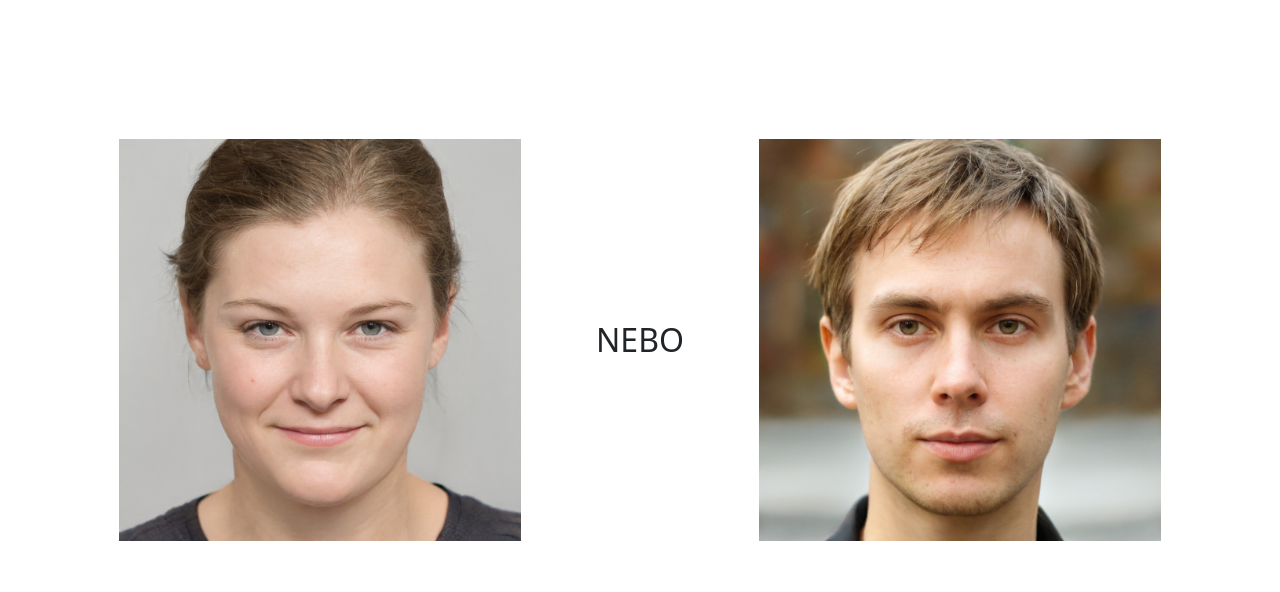
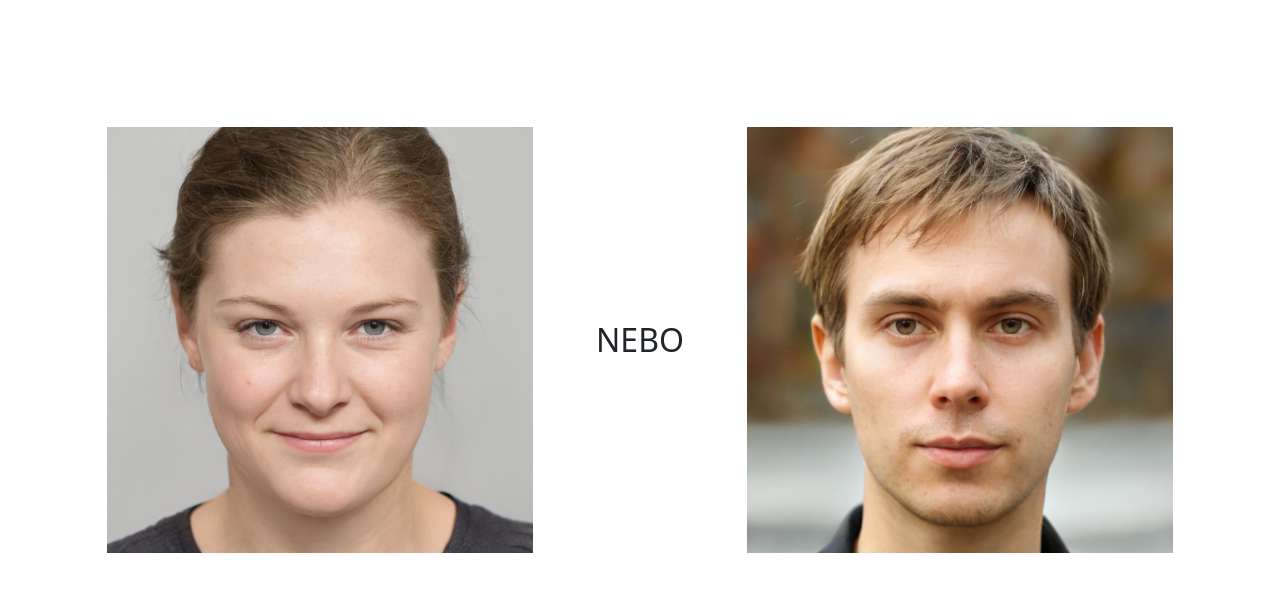
Before and after one commit to Andrej-Dunda/facemesh, a Flask app: page /index in a window 1280 px wide. Shown: the part 120-712 px from the top of the page. Run offline with Flask 2, Linux system fonts and the light colour scheme; data comes from the database, SQL or seed files in the repository; both versions use the stored data as it was after the commit.

Commit message:
bug fixes

```diff
--- a/init_foto_db.py
+++ b/init_foto_db.py
@@ -19,6 +19,9 @@ for filename in os.listdir(directory):
     if filename.endswith('.jpg'):
         # Insert the file name into the database
         cur.execute("INSERT INTO fotos (file_name) VALUES (?)", (filename,))
+        with open("files.txt", "a") as file:
+            file.write("'" + filename + "', ")
+
 
 # Commit the changes and close the connection
 connection.commit()
--- a/static/css/style.css
+++ b/static/css/style.css
@@ -16,6 +16,13 @@ main {
 
 .login-form {
   width: 35%;
+}
+
+#picture1, #picture2 {
+  border: none;
+  background: none;
+  padding: 0;
+  margin: 0;
 }
 
 @media only screen and (max-width: 992px) {
--- a/templates/index.html
+++ b/templates/index.html
@@ -9,6 +9,13 @@
 
     <title>Facemesh</title>
 
+    <script defer>
+      const disableButtonClick = (href) => {
+        document.getElementById("picture1").disabled = true;
+        document.getElementById("picture2").disabled = true;
+        window.location.href = href
+      }
+    </script>
     <link rel="stylesheet" href="{{ url_for('static', filename= 'css/style.css') }}">
     <link href="https://cdn.jsdelivr.net/npm/bootstrap@5.3.0-alpha3/dist/css/bootstrap.min.css" rel="stylesheet" integrity="sha384-KK94CHFLLe+nY2dmCWGMq91rCGa5gtU4mk92HdvYe+M/SXH301p5ILy+dN9+nJOZ" crossorigin="anonymous">
   </head>
@@ -23,15 +30,15 @@
     </header>
     <main class="container-fluid">
       <div class="row h-100 d-flex justify-content-center align-content-around">
-        <a href="{{ url_for('edit', winner_foto_id=foto1['foto_id'], loser_foto_id=foto2['foto_id']) }}" class="col-10 col-lg-4 mh-lg-45 d-flex justify-content-center align-items-center">
+        <button id="picture1" onclick="disableButtonClick(`{{ url_for('edit', winner_foto_id=foto1['foto_id'], loser_foto_id=foto2['foto_id']) }}`)" class="col-10 col-lg-4 mh-lg-45 d-flex justify-content-center align-items-center">
           <img class="mw-100 mh-100" src="{{ url_for('static', filename= 'images/' + foto1['file_name']) }}" alt="person1">
-        </a>
+        </button>
         <div class="col-12 col-lg-2 mh-10 d-flex justify-content-center align-items-center">
           <h2 class="text-center w-100 my-1">NEBO</h2>
         </div>
-        <a href="{{ url_for('edit', winner_foto_id=foto2['foto_id'], loser_foto_id=foto1['foto_id']) }}" class="col-10 col-lg-4 mh-lg-45 d-flex justify-content-center align-items-center">
+        <button id="picture2" onclick="disableButtonClick(`{{ url_for('edit', winner_foto_id=foto2['foto_id'], loser_foto_id=foto1['foto_id']) }}`)" class="col-10 col-lg-4 mh-lg-45 d-flex justify-content-center align-items-center">
           <img class="mw-100 mh-100" src="{{ url_for('static', filename= 'images/' + foto2['file_name']) }}" alt="person2">
-        </a>
+        </button>
       </div>
     </main>
 
--- a/templates/login.html
+++ b/templates/login.html
@@ -9,6 +9,7 @@
 
     <title>Facemesh</title>
 
+    <!-- <script defer src="{{ url_for('static', filename= 'js/login.js') }}"></script> -->
     <link rel="stylesheet" href="{{ url_for('static', filename= 'css/style.css') }}">
     <link href="https://cdn.jsdelivr.net/npm/bootstrap@5.3.0-alpha3/dist/css/bootstrap.min.css" rel="stylesheet" integrity="sha384-KK94CHFLLe+nY2dmCWGMq91rCGa5gtU4mk92HdvYe+M/SXH301p5ILy+dN9+nJOZ" crossorigin="anonymous">
   </head>
@@ -25,7 +26,7 @@
               <strong>Pohlaví:</strong>
             </div>
             <div class="col-8">
-              <input id="gender-male" type="radio" name="gender" value="Muž" {% if gender == "Muž" %}checked{% endif %}>
+              <input id="gender-male" type="radio" name="gender" value="Muž" {% if gender != "Žena" %}checked{% endif %}>
               <label for="gender-male">Muž</label>
               <input id="gender-female" type="radio" name="gender" value="Žena" {% if gender == "Žena" %}checked{% endif %}>
               <label for="gender-female">Žena</label>
@@ -36,7 +37,7 @@
               <strong>Věk:</strong>
             </div>
             <div class="col-8">
-              <input id="age" type="number" name="age" value="{{ age }}" min="1" max="120">
+              <input id="age" type="number" name="age" value="{% if age is defined and age is number %}{{ age }}{% else %}18{% endif %}" min="1" max="120">
               <label for="age">let</label>
             </div>
           </div>
```
Also changed, not shown: files.txt (added, +1 -0 lines), static/js/login.js (added, +8 -0 lines), foto_database.db, static/js/index.js (deleted), user_database.db, 1 other file.
